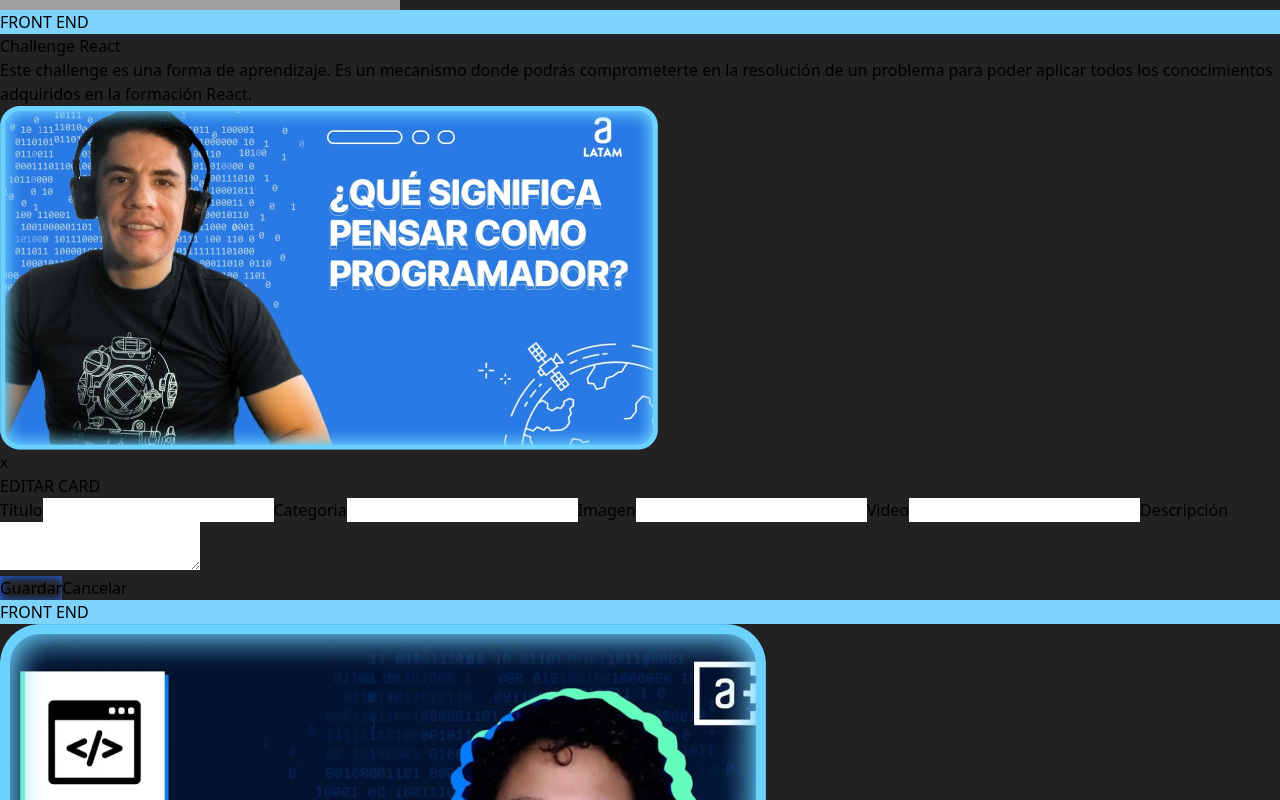
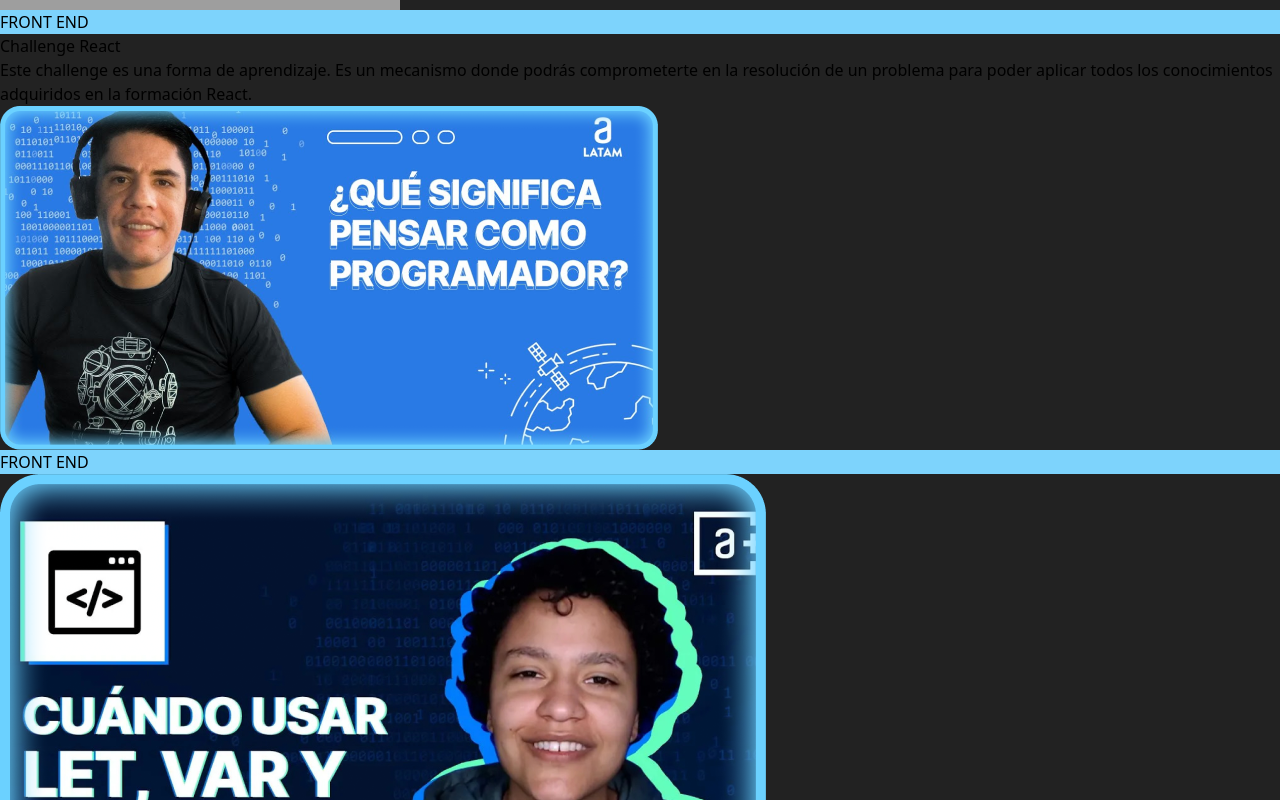
Before and after one commit to daneskaliz/aluraflix, a React app: page / in a window 1280 px wide. Shown: the part 401-1201 px from the top of the page. Built offline with nearby package versions, Linux system fonts and the light colour scheme; grey boxes are pictures that could not be loaded; the HTML template or start-up script is replaced by a standard one.

Commit message:
Agrega funcionalidad de abrir y cerrar formulario de nuevo video.

```diff
--- a/src/App.jsx
+++ b/src/App.jsx
@@ -1,4 +1,5 @@
 import * as React from 'react';
+import { useState } from 'react';
 import Navbar from './components/Navbar.jsx';
 import Banner from './components/Banner.jsx';
 import CardSection from './components/CardSection.jsx';
@@ -17,7 +18,9 @@ import soft_3 from './assets/soft_3.png';
 
 
 function App() {
-
+  const [formOpen, setFormOpen] = useState(false);
+  const openForm = () => setFormOpen(true);
+  const closeForm = () => setFormOpen(false);
   const cardsSections = [
     {
       title: 'FRONT END',
@@ -50,9 +53,9 @@ function App() {
 
   return (
     <>
-      <Navbar />
+      <Navbar openForm={openForm} closeForm={closeForm} />
       <Banner />
-      <CardForm />
+      {formOpen == true ? <CardForm closeForm={closeForm} /> : ''}
       { cardsSections.map((cardSection) => <CardSection cardSection={cardSection} key={cardSection.title} />) }
       <Footer />
     </>
--- a/src/components/CardForm.jsx
+++ b/src/components/CardForm.jsx
@@ -1,10 +1,13 @@
 
-export default function CardForm() {
+export default function CardForm(props) {
 
     return (
-    <div id="myModal" className="hidden fixed left-0 top-0 z-10 w-full h-full bg-black bg-opacity-45">
+    <div id="myModal" className="fixed left-0 top-0 z-10 w-full h-full bg-black bg-opacity-45">
         <div className="relative mt-24 mx-auto h-[550px] w-11/12 lg:w-3/5 md:w-4/5 p-10 border-2 border-blue-300 bg-blue-950 rounded-md">
-            <button type="button" className="close top-5 right-10 absolute text-2xl text-blue-500 hover:text-blue-300 font-bold">
+            <button
+            type="button"
+            className="close top-5 right-10 absolute text-2xl text-blue-500 hover:text-blue-300 font-bold"
+            onClick={() => props.closeForm()}>
                 x
             </button>
             <h3 className="text-3xl text-blue-300 font-bold mb-2 text-center">EDITAR CARD</h3>
@@ -23,7 +26,9 @@ export default function CardForm() {
                     <button type="submit" className="inner-shadow rounded-md text-white border border-blue-500 px-3 py-1 w-32 hover:scale-105 transition-transform">
                         Guardar
                     </button>
-                    <button type="button" className="rounded-md text-white border px-3 py-1 w-32 hover:scale-105 transition-transform">
+                    <button
+                    type="button" className="rounded-md text-white border px-3 py-1 w-32 hover:scale-105 transition-transform"
+                    onClick={() => props.closeForm()}>
                         Cancelar
                     </button>
                 </div>
--- a/src/components/Navbar.jsx
+++ b/src/components/Navbar.jsx
@@ -2,11 +2,11 @@ import * as React from 'react';
 import logo from '../assets/logo.png';
 import plusIcon from "../assets/plus.svg";
 
-export default function Navbar() {
+export default function Navbar(props) {
   return (
-    <nav className='fixed md:sticky md:top-0 w-full bottom-0 flex items-center justify-between py-4 px-4 shadow-md shadow-blue-500 bg-stone-950 z-10'>
+    <nav className='flex items-center justify-between fixed md:sticky md:top-0 w-full bottom-0 py-4 px-4 shadow-md shadow-blue-500 bg-stone-950 z-10'>
       <img className='h-7' src={logo} alt="Logo Aluraflix" />
-      <button className='flex items-center gap-2 px-4 border h-8 border-blue-500 rounded-md font-semibold text-blue-500 hover:scale-105 transition-transform inner-shadow'>
+      <button className='flex items-center gap-2 px-4 border h-8 border-blue-500 rounded-md font-semibold text-blue-500 hover:scale-105 transition-transform inner-shadow' onClick={() => props.openForm()}>
         <img className='w-4' src={plusIcon} alt="" />
         Nuevo Video
       </button>
```
